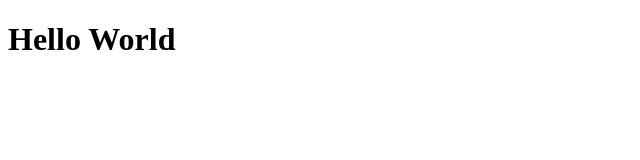
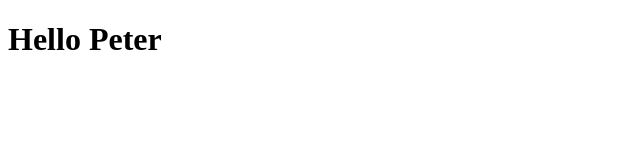
Before and after one commit to felianfilian/git_test_01, a plain HTML site: page index.html in a window 1280 px wide. Shown: the full height of the page, 0-640 px from the left. Drawn offline with Linux system fonts and the light colour scheme.

Commit message:
new header

```diff
--- a/index.html
+++ b/index.html
@@ -9,7 +9,7 @@
 </head>
 
 <body>
-  <h1>Hello World</h1>
+  <h1>Hello Peter</h1>
 </body>
 
 </html>
```
